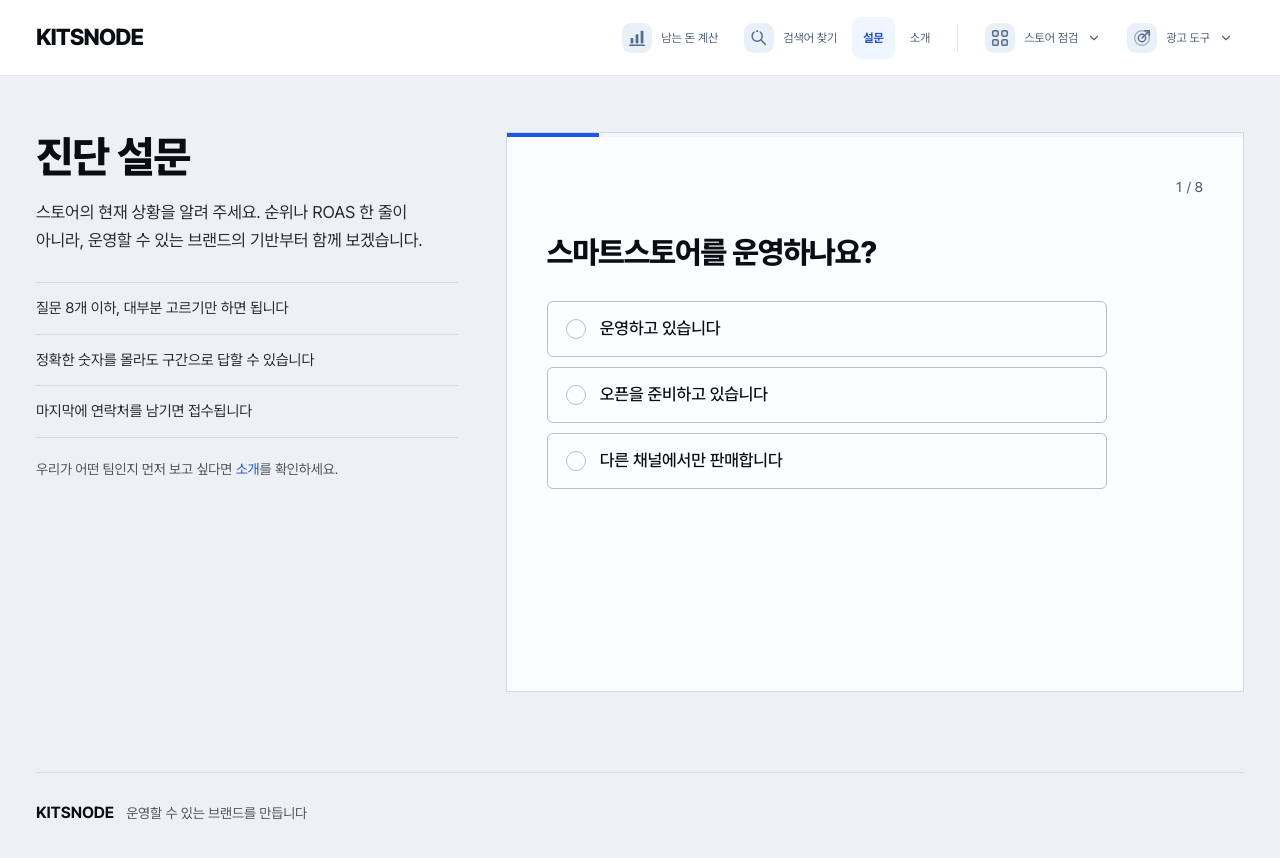
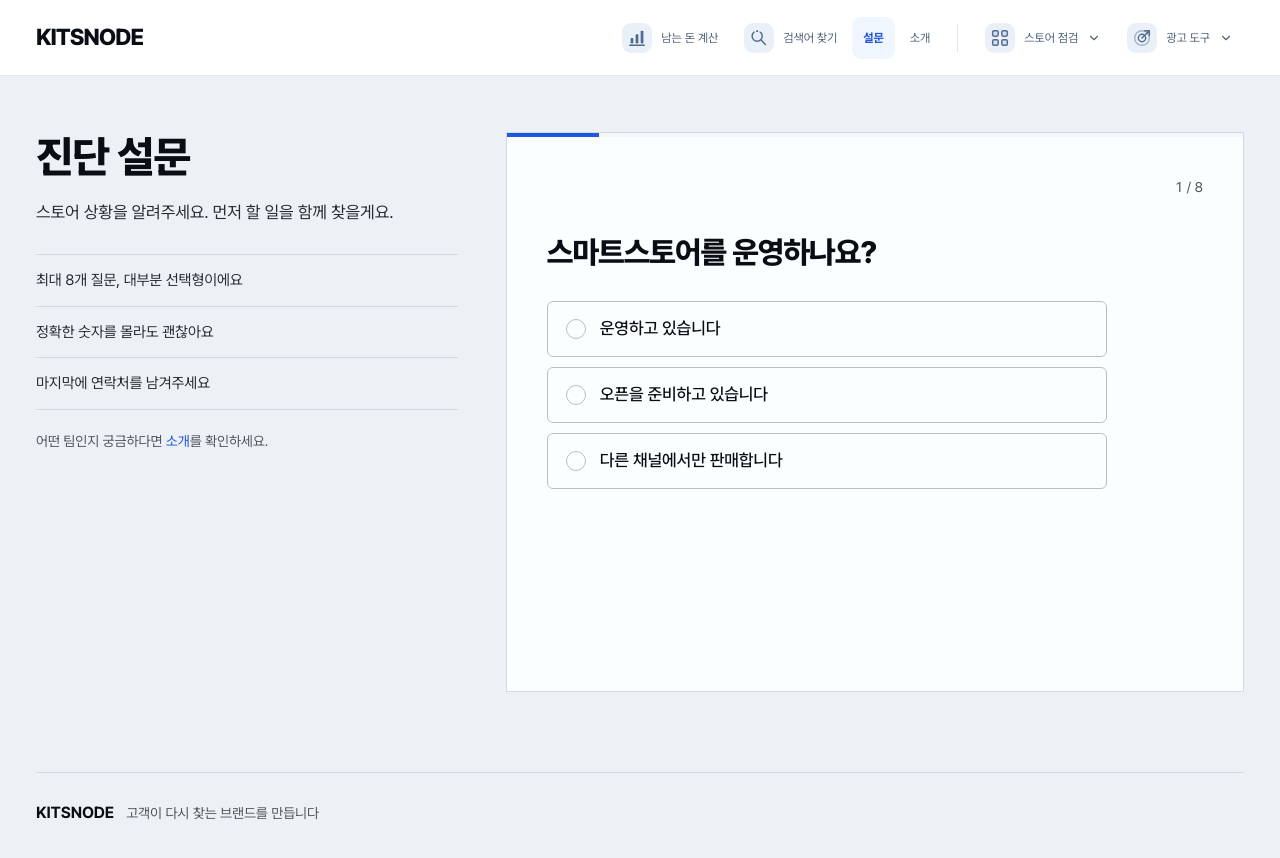
Before and after one commit to heetae1120/Kitsnode, a Next.js app: page /tools/survey in a window 1280 px wide. Shown: the top 858 px of the page. Built offline with nearby package versions, Linux system fonts and the light colour scheme.

Commit message:
Shorten survey introduction

```diff
--- a/src/app/tools/survey/page.tsx
+++ b/src/app/tools/survey/page.tsx
@@ -8,7 +8,7 @@ import "../kits-pages.css";
 export const metadata: Metadata = {
   title: "진단 설문 | KITSNODE",
   description:
-    "스마트스토어의 현재 상황을 알려 주세요. 순위나 ROAS가 아니라, 운영할 수 있는 브랜드의 기반부터 함께 봅니다.",
+    "스토어 상황을 알려주시면, 먼저 할 일을 함께 찾습니다.",
 };
 
 export default function SurveyPage() {
@@ -20,16 +20,15 @@ export default function SurveyPage() {
           <div className="kp-survey-intro">
             <h1>진단 설문</h1>
             <p>
-              스토어의 현재 상황을 알려 주세요. 순위나 ROAS 한 줄이 아니라,
-              운영할 수 있는 브랜드의 기반부터 함께 보겠습니다.
+              스토어 상황을 알려주세요. 먼저 할 일을 함께 찾을게요.
             </p>
             <ul>
-              <li>질문 8개 이하, 대부분 고르기만 하면 됩니다</li>
-              <li>정확한 숫자를 몰라도 구간으로 답할 수 있습니다</li>
-              <li>마지막에 연락처를 남기면 접수됩니다</li>
+              <li>최대 8개 질문, 대부분 선택형이에요</li>
+              <li>정확한 숫자를 몰라도 괜찮아요</li>
+              <li>마지막에 연락처를 남겨주세요</li>
             </ul>
             <p className="kp-small">
-              우리가 어떤 팀인지 먼저 보고 싶다면{" "}
+              어떤 팀인지 궁금하다면{" "}
               <Link href="/tools/about/">소개</Link>를 확인하세요.
             </p>
           </div>
@@ -38,7 +37,7 @@ export default function SurveyPage() {
         <div className="kp-wrap">
           <footer className="kp-footer light">
             <strong>KITSNODE</strong>
-            <span>운영할 수 있는 브랜드를 만듭니다</span>
+            <span>고객이 다시 찾는 브랜드를 만듭니다</span>
           </footer>
         </div>
       </main>
```
